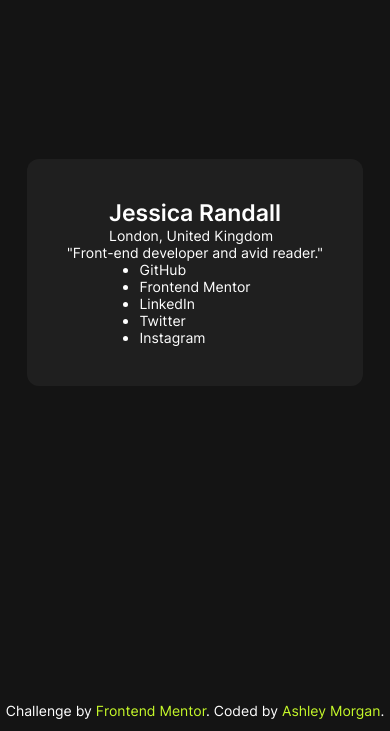
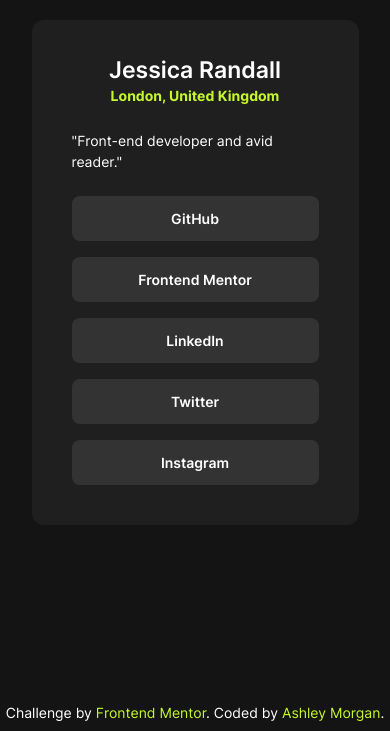
Before and after one commit to AshlavaDev/social-links-card, a website: page index.html in a window 390 px wide. Shown: the part 150-881 px from the top of the page. Drawn offline with Linux system fonts and the light colour scheme.

Commit message:
finish main card styles and add mobile responsiveness

```diff
--- a/index.html
+++ b/index.html
@@ -26,11 +26,11 @@
         <p class="tagline">"Front-end developer and avid reader."</p>
 
         <ul class="links">
-          <li><span class="link">GitHub</span></li>
-          <li><span class="link">Frontend Mentor</span></li>
-          <li><span class="link">LinkedIn</span></li>
-          <li><span class="link">Twitter</span></li>
-          <li><span class="link">Instagram</span></li>
+          <li class="link">GitHub</li>
+          <li class="link">Frontend Mentor</li>
+          <li class="link">LinkedIn</li>
+          <li class="link">Twitter</li>
+          <li class="link">Instagram</li>
         </ul>
       </div>
     </main>
--- a/styles.scss
+++ b/styles.scss
@@ -35,6 +35,7 @@
   font-size: $font-size-main;
   background-color: $off_black;
   color: $white;
+  line-height: 150%;
 
   .main {
     min-height: 100vh;
@@ -47,13 +48,56 @@
       display: flex;
       flex-direction: column;
       align-items: center;
+      gap: 24px;
+      width: 327px;
+
+      @media screen and (min-width: 600px){
+        width: 384px;
+      }
+
       padding: 40px;
       border-radius: 12px;
 
-      .name {
-        font-size: $font-size-heading;
-        font-weight: $font-weight-bold;
+      .personal {
+        display: flex;
+        flex-direction: column;
+        align-items: center;
+        gap: 4px;
+
+        .name {
+          font-size: $font-size-heading;
+          font-weight: $font-weight-bold;
+        }
+
+        .location {
+          color: $green;;
+          font-weight: $font-weight-xbold;
+        }
       }
+
+      .links {
+        list-style-type: none;
+        width: 100%;
+        display: flex;
+        flex-direction: column;
+        align-items: center;
+        gap: 16px;
+
+        .link {
+          width: 100%;
+          padding: 12px 0;
+          background-color: $grey;
+          border-radius: 8px;
+          text-align: center;
+          font-weight: $font-weight-bold;
+
+          &:hover {
+            background-color: $green;
+            color: $grey;
+          }
+        }
+      }
+
     }
   }
 
```
Also changed, not shown: styles.css, 1 other file.
